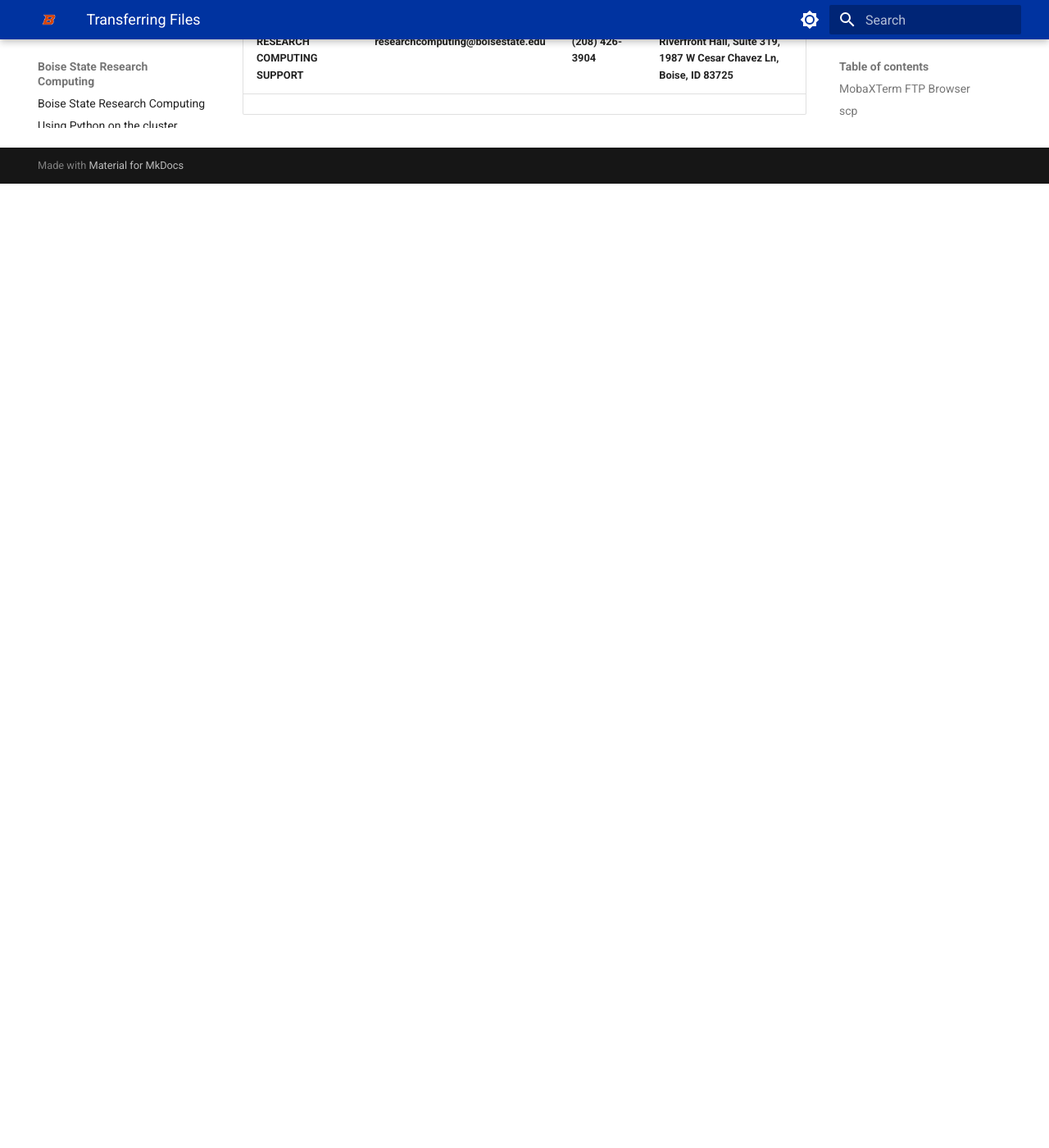
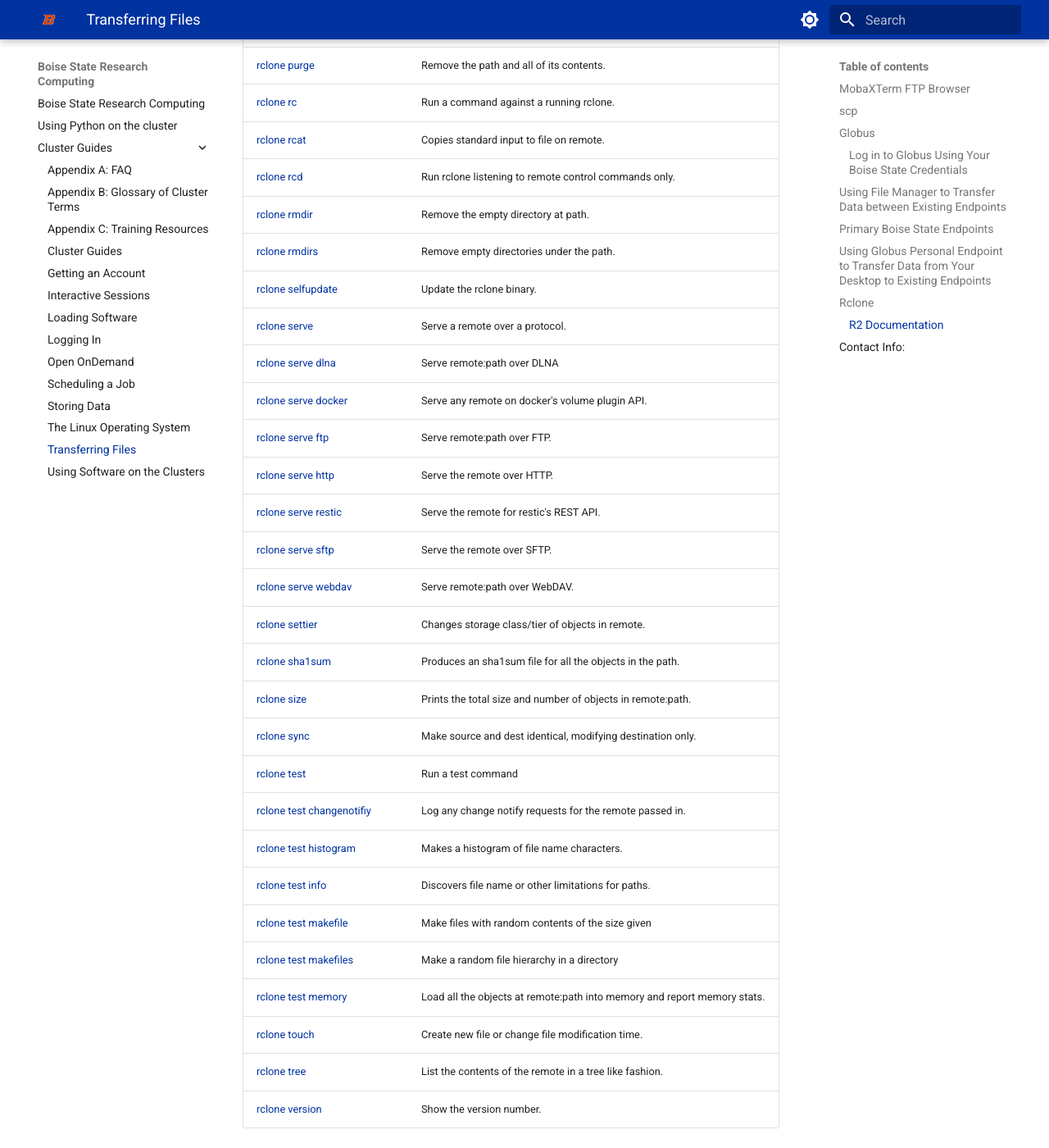
Before and after one commit to bsurc/docs, an MkDocs documentation site: the page built from docs/Cluster Guides/Transferring_Files.md, in a window 1280 px wide and 1400 px high, scrolled down 5462 px. Shown: the whole window at 82% size. Built offline with MkDocs 1.6.1 and Material for MkDocs 9.7.7, drawn with Linux system fonts in a browser that asks for light colours; before the commit the page ends 5686 px from its top, so only the background shows below that; some of the changed text lies outside the part shown.

Commit message:
Added R-Documentation P2

```diff
--- a/docs/Cluster Guides/Transferring_Files.md
+++ b/docs/Cluster Guides/Transferring_Files.md
@@ -70,61 +70,93 @@ For more information, visit Globus’s documentation contents page [https://docs
 
 Below is an index of all commands in rclone. Run **rclone command --help** to see the help for that command.
 
-| Command                                                                                   | Description                                                        |
-| :---                                                                                      | :---                                                               |
-| [rclone](https://rclone.org/commands/rclone/)                                             | Show help for rclone commands, flags and backends.                 |
-| [rcloneabout](https://rclone.org/commands/rclone_about/)                                  | Get quota information from the remote.                             |
-| [rclone authorize](https://rclone.org/commands/rclone_authorize/)                         | Remote authorization.                                              |
-| [rclone backend](https://rclone.org/commands/rclone_backend/)                             | Run a backend-specific command.                                    |
-| [rclone bisync](https://rclone.org/commands/rclone_bisync/)                               | Perform bidirectional synchronization between two paths.           |
-| [rclone cat](https://rclone.org/commands/rclone_cat/)                                     | Concatenates any files and sends them to stdout.                   |
-| [rclone check](https://rclone.org/commands/rclone_check/)                                 | Checks the files in the source and destination match.              |
-| [rclone checksum](https://rclone.org/commands/rclone_checksum/)                           | Checks the files in the source against a SUM file.                 |
-| [rclone cleanup](https://rclone.org/commands/rclone_cleanup/)                             | Clean up the remote if possible.                                   |
-| [rclone completion](https://rclone.org/commands/rclone_completion/)                       | Generate the autocompletion script for the specified shell         |
-| [rclone completion bash](https://rclone.org/commands/rclone_completion/)                  | Generate the autocompletion script for bash                        |
-| [rclone completion fish](https://rclone.org/commands/rclone_completion_fish/)             | Generate the autocompletion script for fish                        |
-| [rclone completion powershell](https://rclone.org/commands/rclone_completion_powershell/) | Generate the autocompletion script for powershell                  |
-| [rclone completion zsh](https://rclone.org/commands/rclone_completion_zsh/)               | Generate the autocompletion script for zsh                         |
-| [rclone config](https://rclone.org/commands/rclone_config/)                               | Enter an interactive configuration session.                        |
-| [rclone config create](https://rclone.org/commands/rclone_config_create/)                 | Create a new remote with name, type and options.                   |
-| [rclone config disconnect](https://rclone.org/commands/rclone_config_disconnect/)         | Disconnects user from remote                                       |
-| [rclone config dump](https://rclone.org/commands/rclone_config_dump/)                     | Dump the config file as JSON.                                      |
-| [rclone config edit](https://rclone.org/commands/rclone_config_edit/)                     | Enter an interactive configuration session.                        |
-| [rclone config file](https://rclone.org/commands/rclone_config_file/)                     | Show path of configuration file in use.                            |
-| [rclone config password](https://rclone.org/commands/rclone_config_password/)             | Update password in an existing remote.                             |
-| [rclone config paths](https://rclone.org/commands/rclone_config_paths/)                   | Show paths used for configuration, cache, temp etc.                |
-| [rclone config providers](https://rclone.org/commands/rclone_config_providers/)           | List in JSON format all the providers and options.                 |
-| [rclone config reconnect](https://rclone.org/commands/rclone_config_reconnect/)           | Re-authenticates user with remote.                                 |
-| [rclone config show](https://rclone.org/commands/rclone_config_show/)                     | Print (decrypted) config file, or the config for a single remote.  |
-| [rclone config touch](https://rclone.org/commands/rclone_config_touch/)                   | Ensure configuration file exists.                                  |
-| [rclone config update](https://rclone.org/commands/rclone_config_update/)                 | Update options in an existing remote.                              |
-| [rclone config userinfo](https://rclone.org/commands/rclone_config_userinfo/)             | Prints info about logged in user of remote.                        |
-| [rclone copy](https://rclone.org/commands/rclone_copy/)                                   | Copy files from source to dest, skipping identical files.          |
-| [rclone copyto](https://rclone.org/commands/rclone_copyto/)                               | Copy files from source to dest, skipping identical files.          |
-| [rclone copyurl](https://rclone.org/commands/rclone_copyurl/)                             | Copy url content to dest.                                          |
-| [rclone cryptcheck](https://rclone.org/commands/rclone_cryptcheck/)                       | Cryptcheck checks the integrity of a crypted remote.               |
-| [rclone cryptdecode](https://rclone.org/commands/rclone_cryptdecode/)                     | Cryptdecode returns unencrypted file names.                        |
-| [rclone dedupe](https://rclone.org/commands/rclone_dedupe/)                               | Interactively find duplicate filenames and delete/rename them.     |
-| [rclone delete](https://rclone.org/commands/rclone_delete/)                               | Remove the files in path.                                          |
-| [rclone deletefile](https://rclone.org/commands/rclone_deletefile/)                       | Remove a single file from remote.                                  |
-| [rclone genautocomplete](https://rclone.org/commands/rclone_genautocomplete/)             | Output completion script for a given shell.                        |
-| [rclone genautocomplete bash](https://rclone.org/commands/rclone_genautocomplete_bash/)   | Output bash completion script for rclone.                          |
-| [rclone genautocomplete fish](https://rclone.org/commands/rclone_genautocomplete_fish/)   | Output fish completion script for rclone.                          |
-| [rclone genautocomplete zsh](https://rclone.org/commands/rclone_genautocomplete_zsh/)     | Output zsh completion script for rclone.                           |
-| [rclone gendocs](https://rclone.org/commands/rclone_gendocs/)                             | Output markdown docs for rclone to the directory supplied.         |
-| [rclone hashsum](https://rclone.org/commands/rclone_hashsum/)                             | Produces a hashsum file for all the objects in the path.           |
-| [rclone link](https://rclone.org/commands/rclone_link/)                                   | Generate public link to file/folder.                               |
-| [rclone listremotes](https://rclone.org/commands/rclone_listremotes/)                     | List all the remotes in the config file.                           |
-| [rclone ls](https://rclone.org/commands/rclone_ls/)                                       | List the objects in the path with size and path.                   |
-| [rclone lsd](https://rclone.org/commands/rclone_lsd/)                                     | List all directories/containers/buckets in the path.               |
-| [rclone lsf](https://rclone.org/commands/rclone_lsf/)                                     | List directories and objects in remote:path formatted for parsing. |
-| [rclone lsjson](https://rclone.org/commands/rclone_lsjson/)                               | List directories and objects in the path in JSON format.           |
-| [rclone lsl](https://rclone.org/commands/rclone_lsl/)                                     | List the objects in path with modification time, size and path.    |
-| [rclone md5sum](https://rclone.org/commands/rclone_md5sum/)                               | Produces an md5sum file for all the objects in the path.           |
-| [rclone mkdir](https://rclone.org/commands/rclone_mkdir/)                                 | Make the path if it doesn't already exist.                         |
-| [rclone mount](https://rclone.org/commands/rclone_mount/)                                 | Mount the remote as file system on a mountpoint.                   |
-| [rclone move](https://rclone.org/commands/rclone_move/)                                   | Move files from source to dest.                                    |
+| Command                                                                                   | Description                                                             |
+| :---                                                                                      | :---                                                                    |
+| [rclone](https://rclone.org/commands/rclone/)                                             | Show help for rclone commands, flags and backends.                      |
+| [rcloneabout](https://rclone.org/commands/rclone_about/)                                  | Get quota information from the remote.                                  |
+| [rclone authorize](https://rclone.org/commands/rclone_authorize/)                         | Remote authorization.                                                   |
+| [rclone backend](https://rclone.org/commands/rclone_backend/)                             | Run a backend-specific command.                                         |
+| [rclone bisync](https://rclone.org/commands/rclone_bisync/)                               | Perform bidirectional synchronization between two paths.                |
+| [rclone cat](https://rclone.org/commands/rclone_cat/)                                     | Concatenates any files and sends them to stdout.                        |
+| [rclone check](https://rclone.org/commands/rclone_check/)                                 | Checks the files in the source and destination match.                   |
+| [rclone checksum](https://rclone.org/commands/rclone_checksum/)                           | Checks the files in the source against a SUM file.                      |
+| [rclone cleanup](https://rclone.org/commands/rclone_cleanup/)                             | Clean up the remote if possible.                                        |
+| [rclone completion](https://rclone.org/commands/rclone_completion/)                       | Generate the autocompletion script for the specified shell              |
+| [rclone completion bash](https://rclone.org/commands/rclone_completion/)                  | Generate the autocompletion script for bash                             |
+| [rclone completion fish](https://rclone.org/commands/rclone_completion_fish/)             | Generate the autocompletion script for fish                             |
+| [rclone completion powershell](https://rclone.org/commands/rclone_completion_powershell/) | Generate the autocompletion script for powershell                       |
+| [rclone completion zsh](https://rclone.org/commands/rclone_completion_zsh/)               | Generate the autocompletion script for zsh                              |
+| [rclone config](https://rclone.org/commands/rclone_config/)                               | Enter an interactive configuration session.                             |
+| [rclone config create](https://rclone.org/commands/rclone_config_create/)                 | Create a new remote with name, type and options.                        |
+| [rclone config disconnect](https://rclone.org/commands/rclone_config_disconnect/)         | Disconnects user from remote                                            |
+| [rclone config dump](https://rclone.org/commands/rclone_config_dump/)                     | Dump the config file as JSON.                                           |
+| [rclone config edit](https://rclone.org/commands/rclone_config_edit/)                     | Enter an interactive configuration session.                             |
+| [rclone config file](https://rclone.org/commands/rclone_config_file/)                     | Show path of configuration file in use.                                 |
+| [rclone config password](https://rclone.org/commands/rclone_config_password/)             | Update password in an existing remote.                                  |
+| [rclone config paths](https://rclone.org/commands/rclone_config_paths/)                   | Show paths used for configuration, cache, temp etc.                     |
+| [rclone config providers](https://rclone.org/commands/rclone_config_providers/)           | List in JSON format all the providers and options.                      |
+| [rclone config reconnect](https://rclone.org/commands/rclone_config_reconnect/)           | Re-authenticates user with remote.                                      |
+| [rclone config show](https://rclone.org/commands/rclone_config_show/)                     | Print (decrypted) config file, or the config for a single remote.       |
+| [rclone config touch](https://rclone.org/commands/rclone_config_touch/)                   | Ensure configuration file exists.                                       |
+| [rclone config update](https://rclone.org/commands/rclone_config_update/)                 | Update options in an existing remote.                                   |
+| [rclone config userinfo](https://rclone.org/commands/rclone_config_userinfo/)             | Prints info about logged in user of remote.                             |
+| [rclone copy](https://rclone.org/commands/rclone_copy/)                                   | Copy files from source to dest, skipping identical files.               |
+| [rclone copyto](https://rclone.org/commands/rclone_copyto/)                               | Copy files from source to dest, skipping identical files.               |
+| [rclone copyurl](https://rclone.org/commands/rclone_copyurl/)                             | Copy url content to dest.                                               |
+| [rclone cryptcheck](https://rclone.org/commands/rclone_cryptcheck/)                       | Cryptcheck checks the integrity of a crypted remote.                    |
+| [rclone cryptdecode](https://rclone.org/commands/rclone_cryptdecode/)                     | Cryptdecode returns unencrypted file names.                             |
+| [rclone dedupe](https://rclone.org/commands/rclone_dedupe/)                               | Interactively find duplicate filenames and delete/rename them.          |
+| [rclone delete](https://rclone.org/commands/rclone_delete/)                               | Remove the files in path.                                               |
+| [rclone deletefile](https://rclone.org/commands/rclone_deletefile/)                       | Remove a single file from remote.                                       |
+| [rclone genautocomplete](https://rclone.org/commands/rclone_genautocomplete/)             | Output completion script for a given shell.                             |
+| [rclone genautocomplete bash](https://rclone.org/commands/rclone_genautocomplete_bash/)   | Output bash completion script for rclone.                               |
+| [rclone genautocomplete fish](https://rclone.org/commands/rclone_genautocomplete_fish/)   | Output fish completion script for rclone.                               |
+| [rclone genautocomplete zsh](https://rclone.org/commands/rclone_genautocomplete_zsh/)     | Output zsh completion script for rclone.                                |
+| [rclone gendocs](https://rclone.org/commands/rclone_gendocs/)                             | Output markdown docs for rclone to the directory supplied.              |
+| [rclone hashsum](https://rclone.org/commands/rclone_hashsum/)                             | Produces a hashsum file for all the objects in the path.                |
+| [rclone link](https://rclone.org/commands/rclone_link/)                                   | Generate public link to file/folder.                                    |
+| [rclone listremotes](https://rclone.org/commands/rclone_listremotes/)                     | List all the remotes in the config file.                                |
+| [rclone ls](https://rclone.org/commands/rclone_ls/)                                       | List the objects in the path with size and path.                        |
+| [rclone lsd](https://rclone.org/commands/rclone_lsd/)                                     | List all directories/containers/buckets in the path.                    |
+| [rclone lsf](https://rclone.org/commands/rclone_lsf/)                                     | List directories and objects in remote:path formatted for parsing.      |
+| [rclone lsjson](https://rclone.org/commands/rclone_lsjson/)                               | List directories and objects in the path in JSON format.                |
+| [rclone lsl](https://rclone.org/commands/rclone_lsl/)                                     | List the objects in path with modification time, size and path.         |
+| [rclone md5sum](https://rclone.org/commands/rclone_md5sum/)                               | Produces an md5sum file for all the objects in the path.                |
+| [rclone mkdir](https://rclone.org/commands/rclone_mkdir/)                                 | Make the path if it doesn't already exist.                              |
+| [rclone mount](https://rclone.org/commands/rclone_mount/)                                 | Mount the remote as file system on a mountpoint.                        |
+| [rclone move](https://rclone.org/commands/rclone_move/)                                   | Move files from source to dest.                                         |
+| [rclone moveto](https://rclone.org/commands/rclone_moveto/)                               | Move file or directory from source to dest.                             |
+| [rclone ncdu](https://rclone.org/commands/rclone_ncdu/)                                   | Explore a remote with a text based user interface.                      |
+| [rclone obscure](https://rclone.org/commands/rclone_obscure/)                             | Obscure password for use in the rclone config file.                     |
+| [rclone purge](https://rclone.org/commands/rclone_purge/)                                 | Remove the path and all of its contents.                                |
+| [rclone rc](https://rclone.org/commands/rclone_rc/)                                       | Run a command against a running rclone.                                 |
+| [rclone rcat](https://rclone.org/commands/rclone_rcat/)                                   | Copies standard input to file on remote.                                |
+| [rclone rcd](https://rclone.org/commands/rclone_rcd/)                                     | Run rclone listening to remote control commands only.                   |
+| [rclone rmdir](https://rclone.org/commands/rclone_rmdir/)                                 | Remove the empty directory at path.                                     |
+| [rclone rmdirs](https://rclone.org/commands/rclone_rmdirs/)                               | Remove empty directories under the path.                                |
+| [rclone selfupdate](https://rclone.org/commands/rclone_selfupdate/)                       | Update the rclone binary.                                               |
+| [rclone serve](https://rclone.org/commands/rclone_serve/)                                 | Serve a remote over a protocol.                                         |
+| [rclone serve dlna](https://rclone.org/commands/rclone_serve_dlna/)                       | Serve remote:path over DLNA                                             |
+| [rclone serve docker](https://rclone.org/commands/rclone_serve_docker/)                   | Serve any remote on docker's volume plugin API.                         |
+| [rclone serve ftp](https://rclone.org/commands/rclone_serve_ftp/)                         | Serve remote:path over FTP.                                             |
+| [rclone serve http](https://rclone.org/commands/rclone_serve_http/)                       | Serve the remote over HTTP.                                             |
+| [rclone serve restic](https://rclone.org/commands/rclone_serve_restic/)                   | Serve the remote for restic's REST API.                                 |
+| [rclone serve sftp](https://rclone.org/commands/rclone_serve_sftp/)                       | Serve the remote over SFTP.                                             |
+| [rclone serve webdav](https://rclone.org/commands/rclone_serve_webdav/)                   | Serve remote:path over WebDAV.                                          |
+| [rclone settier](https://rclone.org/commands/rclone_settier/)                             | Changes storage class/tier of objects in remote.                        |
+| [rclone sha1sum](https://rclone.org/commands/rclone_sha1sum/)                             | Produces an sha1sum file for all the objects in the path.               |
+| [rclone size](https://rclone.org/commands/rclone_size/)                                   | Prints the total size and number of objects in remote:path.             |
+| [rclone sync](https://rclone.org/commands/rclone_sync/)                                   | Make source and dest identical, modifying destination only.             |
+| [rclone test](https://rclone.org/commands/rclone_test/)                                   | Run a test command                                                      |
+| [rclone test changenotifiy](https://rclone.org/commands/rclone_test_changenotify/)        | Log any change notify requests for the remote passed in.                |
+| [rclone test histogram](https://rclone.org/commands/rclone_test_histogram/)               | Makes a histogram of file name characters.                              |
+| [rclone test info](https://rclone.org/commands/rclone_test_info/)                         | Discovers file name or other limitations for paths.                     |
+| [rclone test makefile](https://rclone.org/commands/rclone_test_makefile/)                 | Make files with random contents of the size given                       |
+| [rclone test makefiles](https://rclone.org/commands/rclone_test_makefiles/)               | Make a random file hierarchy in a directory                             |
+| [rclone test memory](https://rclone.org/commands/rclone_test_memory/)                     | Load all the objects at remote:path into memory and report memory stats.|
+| [rclone touch](https://rclone.org/commands/rclone_touch/)                                 | Create new file or change file modification time.                       |
+| [rclone tree](https://rclone.org/commands/rclone_tree/)                                   | List the contents of the remote in a tree like fashion.                 |
+| [rclone version](https://rclone.org/commands/rclone_version/)                             | Show the version number.                                                |
 
 ## Contact Info:
 
```
